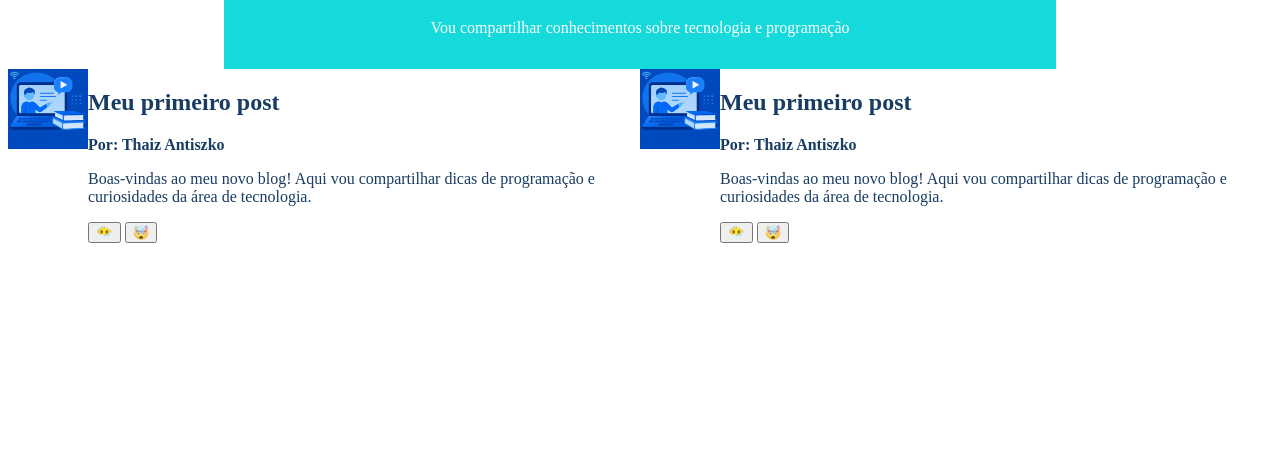
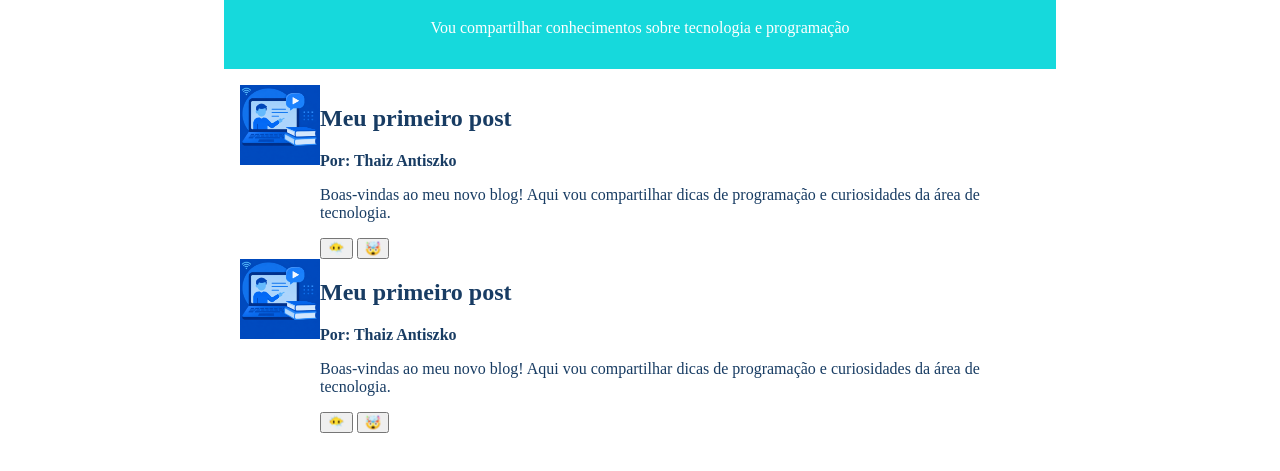
Before and after one commit to ThaizAntiszko/Educa-oDigital1A26, a plain HTML site: page index.html in a window 1280 px wide. Shown: the part 85-556 px from the top of the page. Drawn offline with Linux system fonts and the light colour scheme.

Commit message:
mudanças no main

```diff
--- a/style.css
+++ b/style.css
@@ -9,10 +9,12 @@ padding: 16px;
 main {
 background-color: #FFFFFF;
 color: #183C63;
-display: flex;
+max-width: 800px;
+margin: 0 auto;
+padding: 16px;
 }
   article{
-            display: flex;
+ display:flex;
         }
 img {
 width: 80px;
```
